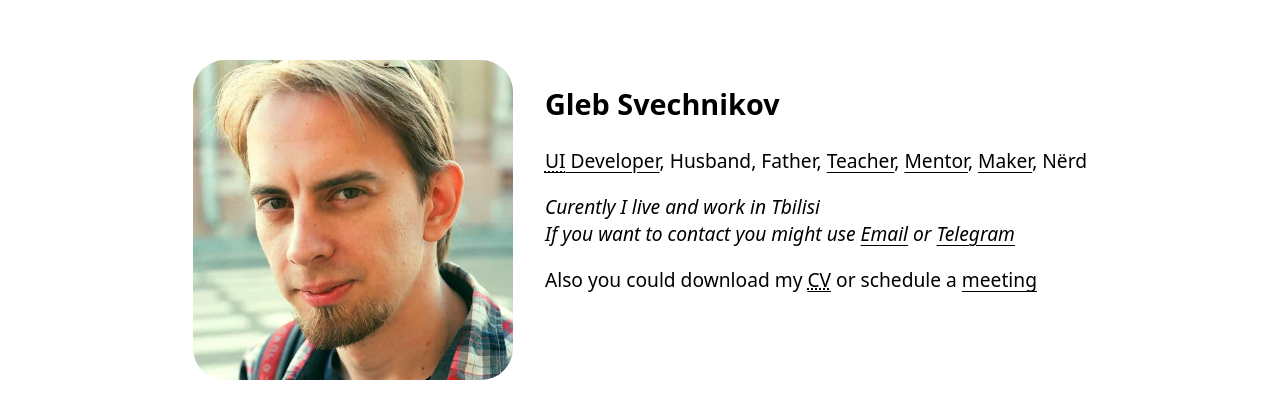
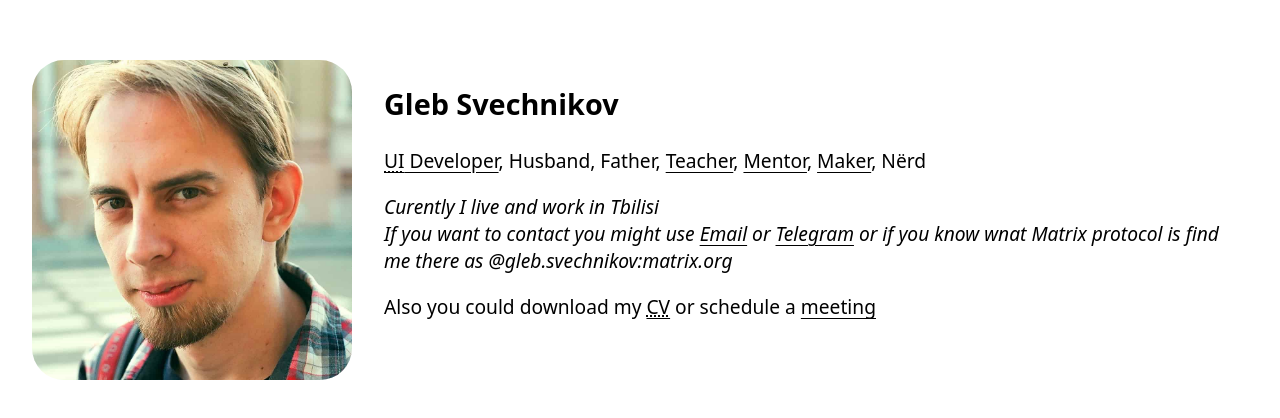
Before and after one commit to gleb-svechnikov/gleb-svechnikov.github.io, an Eleventy site: page src/index.html in a window 1280 px wide. Shown: the part 180-598 px from the top of the page. Built offline with nearby package versions, Linux system fonts and the light colour scheme; Eleventy itself is replaced by a stand-in of ours; files that its build step writes are made by us from their sources; what @kevingimbel/eleventy-plugin-mermaid would draw is missing.

Commit message:
Add matrix contact

```diff
--- a/src/index.html
+++ b/src/index.html
@@ -12,7 +12,7 @@ layout: layout/base.njk
 	<address class="">
 		Curently I live and work in Tbilisi <br />
 		If you want to contact you might use <a href="mailto:gleb.svechnikov@gmail.com">Email</a> or
-		<a href="tg:@gsvechnikov">Telegram</a>
+		<a href="tg:@gsvechnikov">Telegram</a> or if you know wnat Matrix protocol is find me there as <i>@gleb.svechnikov:matrix.org</i>
 	</address>
 	<p>
 	 Also you could download my <abbr title="Curriculum Vitae"><a href="docs/CV-jan-2024.pdf">CV</a></abbr> or schedule a <a href="https://cal.com/gleb.svechnikov">meeting</a>
```
